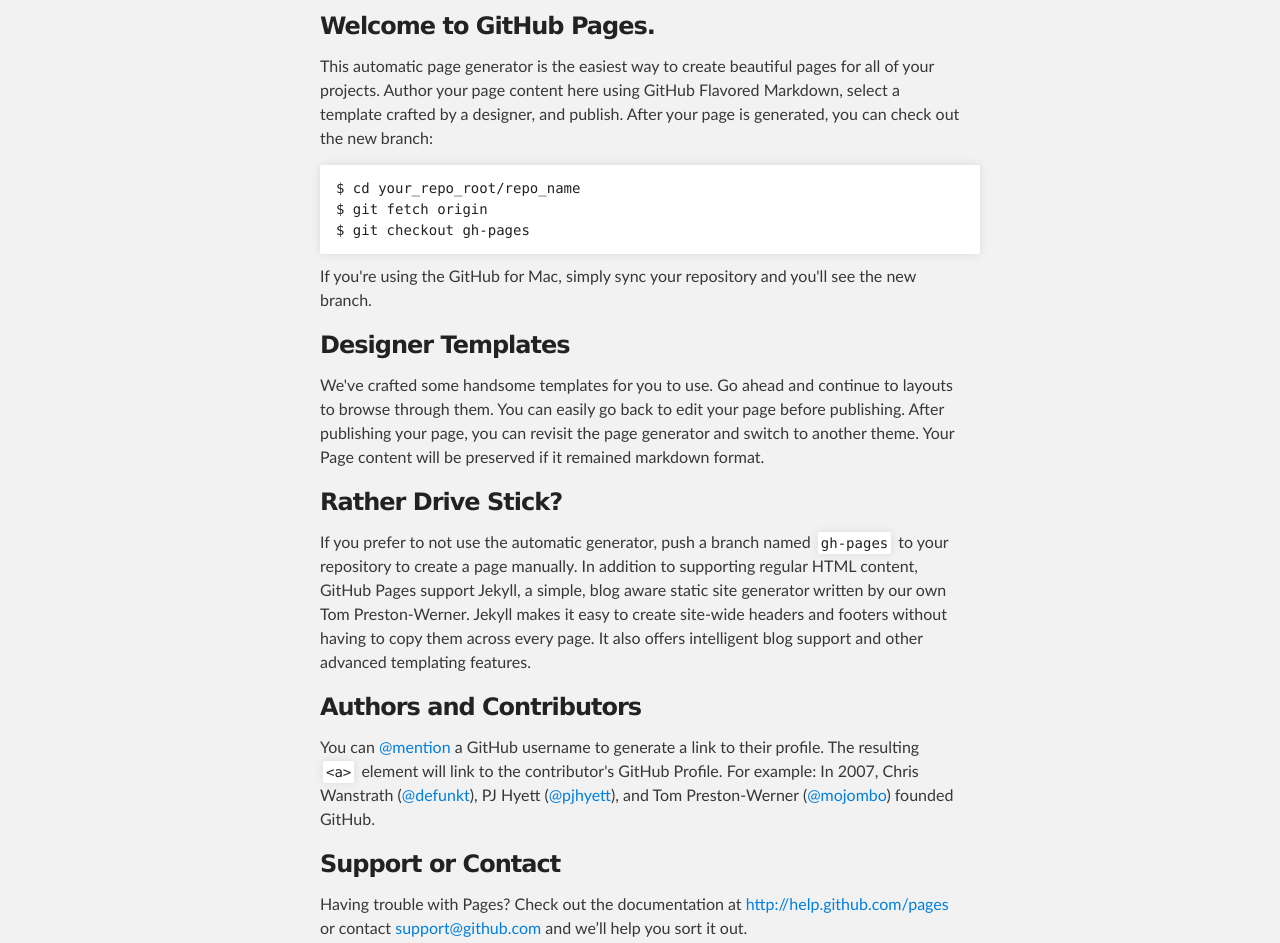
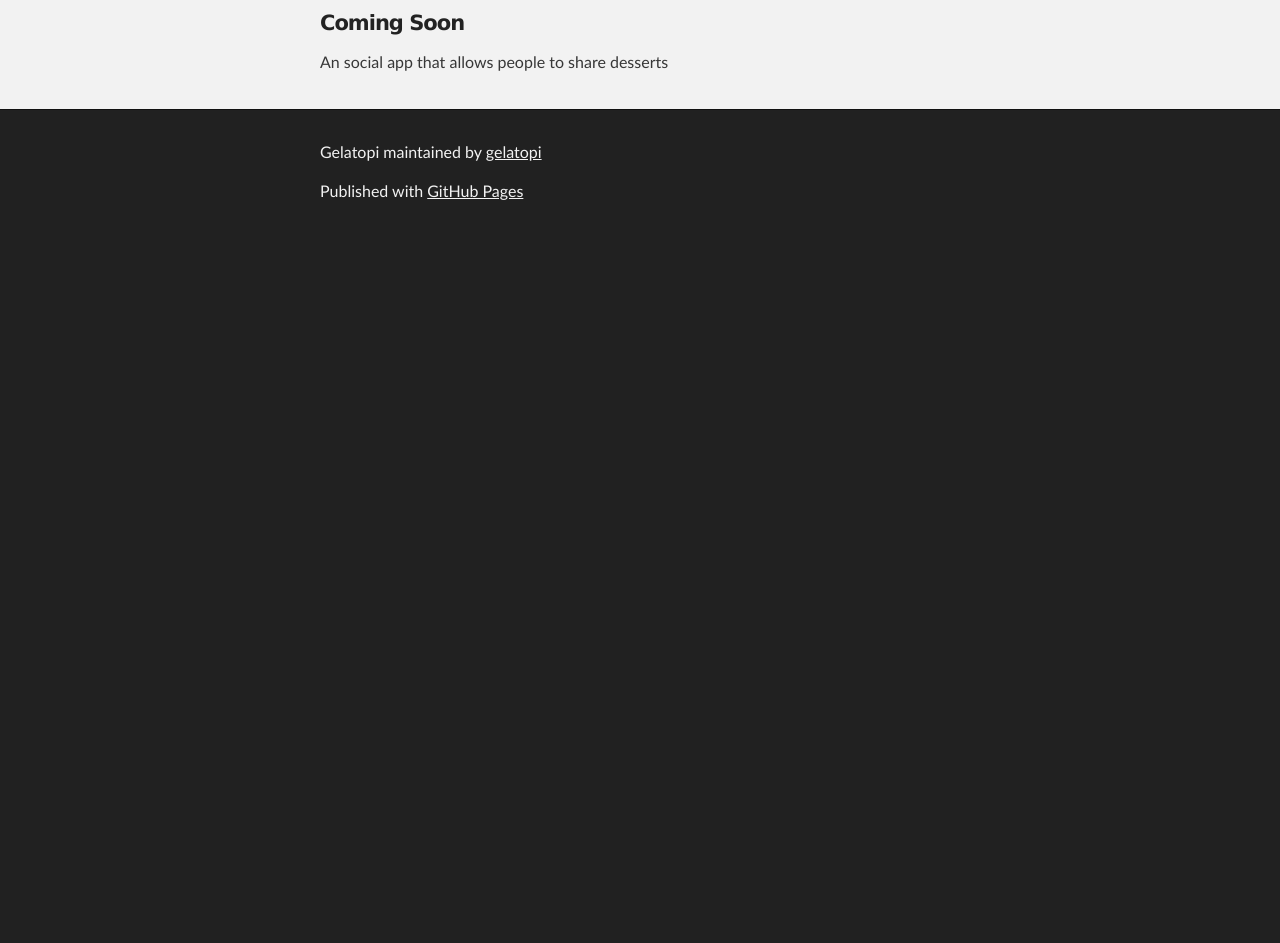
Before and after one commit to gelatopi/gelatopi, a plain HTML site: page index.html in a window 1280 px wide. Shown: the part 252-1195 px from the top of the page. After the commit the page ends 800 px from the top, so only its background shows below. Drawn offline with Linux system fonts and the light colour scheme.

```diff
--- a/index.html
+++ b/index.html
@@ -31,37 +31,10 @@
     <!-- MAIN CONTENT -->
     <div id="main_content_wrap" class="outer">
       <section id="main_content" class="inner">
-        <h3>
-<a name="welcome-to-github-pages" class="anchor" href="#welcome-to-github-pages"><span class="octicon octicon-link"></span></a>Welcome to GitHub Pages.</h3>
+        <h4>
+<a name="coming-soon" class="anchor" href="#coming-soon"><span class="octicon octicon-link"></span></a>Coming Soon</h4>
 
-<p>This automatic page generator is the easiest way to create beautiful pages for all of your projects. Author your page content here using GitHub Flavored Markdown, select a template crafted by a designer, and publish. After your page is generated, you can check out the new branch:</p>
-
-<pre><code>$ cd your_repo_root/repo_name
-$ git fetch origin
-$ git checkout gh-pages
-</code></pre>
-
-<p>If you're using the GitHub for Mac, simply sync your repository and you'll see the new branch.</p>
-
-<h3>
-<a name="designer-templates" class="anchor" href="#designer-templates"><span class="octicon octicon-link"></span></a>Designer Templates</h3>
-
-<p>We've crafted some handsome templates for you to use. Go ahead and continue to layouts to browse through them. You can easily go back to edit your page before publishing. After publishing your page, you can revisit the page generator and switch to another theme. Your Page content will be preserved if it remained markdown format.</p>
-
-<h3>
-<a name="rather-drive-stick" class="anchor" href="#rather-drive-stick"><span class="octicon octicon-link"></span></a>Rather Drive Stick?</h3>
-
-<p>If you prefer to not use the automatic generator, push a branch named <code>gh-pages</code> to your repository to create a page manually. In addition to supporting regular HTML content, GitHub Pages support Jekyll, a simple, blog aware static site generator written by our own Tom Preston-Werner. Jekyll makes it easy to create site-wide headers and footers without having to copy them across every page. It also offers intelligent blog support and other advanced templating features.</p>
-
-<h3>
-<a name="authors-and-contributors" class="anchor" href="#authors-and-contributors"><span class="octicon octicon-link"></span></a>Authors and Contributors</h3>
-
-<p>You can <a href="https://github.com/blog/821" class="user-mention">@mention</a> a GitHub username to generate a link to their profile. The resulting <code>&lt;a&gt;</code> element will link to the contributor's GitHub Profile. For example: In 2007, Chris Wanstrath (<a href="https://github.com/defunkt" class="user-mention">@defunkt</a>), PJ Hyett (<a href="https://github.com/pjhyett" class="user-mention">@pjhyett</a>), and Tom Preston-Werner (<a href="https://github.com/mojombo" class="user-mention">@mojombo</a>) founded GitHub.</p>
-
-<h3>
-<a name="support-or-contact" class="anchor" href="#support-or-contact"><span class="octicon octicon-link"></span></a>Support or Contact</h3>
-
-<p>Having trouble with Pages? Check out the documentation at <a href="http://help.github.com/pages">http://help.github.com/pages</a> or contact <a href="mailto:support@github.com">support@github.com</a> and we’ll help you sort it out.</p>
+<p>An social app that allows people to share desserts</p>
       </section>
     </div>
 
```
Also changed, not shown: params.json (+1 -1 lines).
